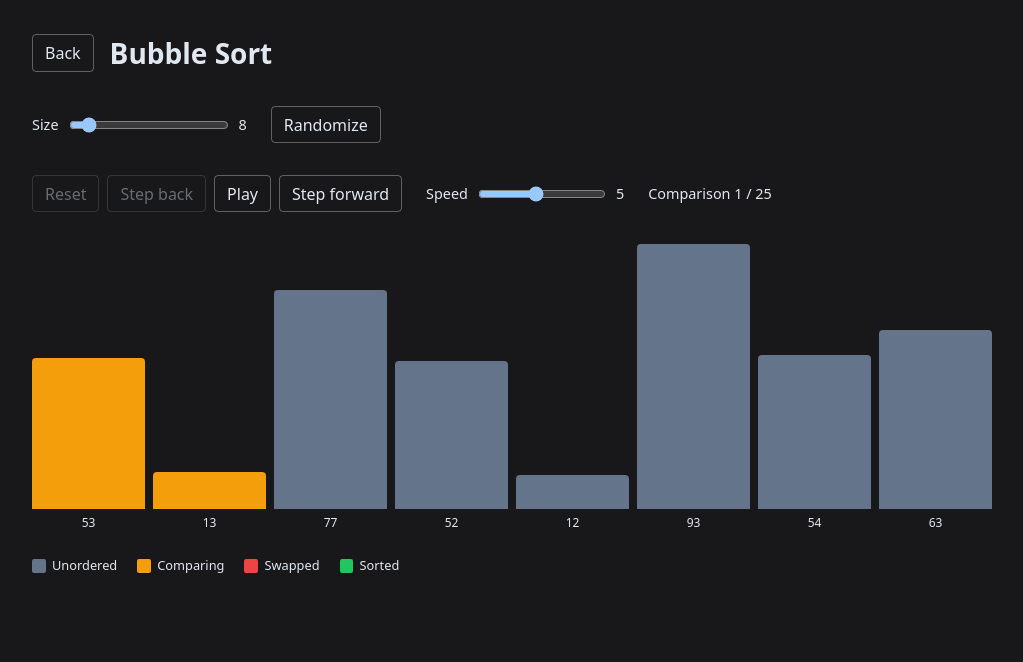
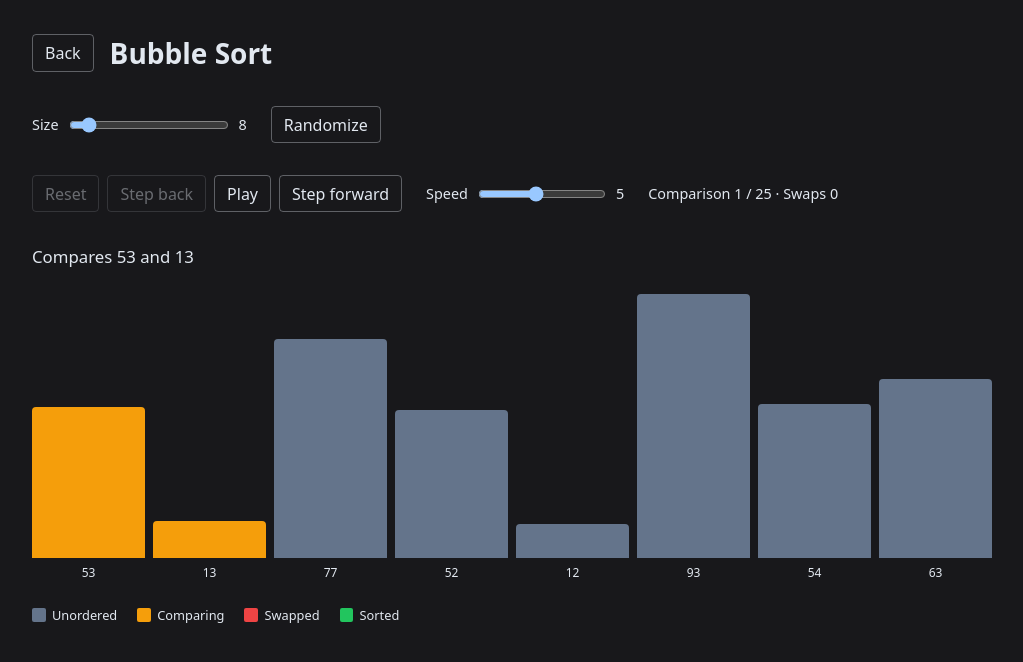
Before and after one commit to nicopowell/informatics-lab, a React (Vite) app: page / in a window 1280 px wide. Both pictures are taken after a click on the button "Explore Bubble Sort". Shown: the top 662 px of the page, without its empty margins (128-1151 px from the left). Built offline with nearby package versions, Linux system fonts and the light colour scheme.

Commit message:
feat: explain the current bubble sort step

```diff
--- a/src/algorithms/bubble-sort/BubbleSortPage.tsx
+++ b/src/algorithms/bubble-sort/BubbleSortPage.tsx
@@ -4,7 +4,7 @@ import ArrayBars from './ArrayBars'
 import PlaybackControls from './PlaybackControls'
 import { createRandomArray, generateBubbleSortSteps } from './bubbleSort'
 import { frameMovement, toVisualFrames } from './visualFrames'
-import type { FrameMovement } from './visualFrames'
+import type { BubbleSortFrame, FrameMovement } from './visualFrames'
 import './bubbleSort.css'
 
 const MIN_SIZE = 5
@@ -12,6 +12,23 @@ const MAX_SIZE = 40
 const INITIAL_SIZE = 8
 const INITIAL_SPEED = 5
 const MAX_DELAY = 1000
+
+function describeFrame(frame: BubbleSortFrame): string {
+  if (frame.kind === 'done' || frame.comparing === null) {
+    return 'The array is sorted'
+  }
+
+  const [leftIndex, rightIndex] = frame.comparing
+
+  if (frame.kind === 'compare') {
+    return `Compares ${frame.values[leftIndex]} and ${frame.values[rightIndex]}`
+  }
+
+  // This frame already shows the exchanged order, so the larger value sits on
+  // the right and the smaller one on the left.
+  const [larger, smaller] = [frame.values[rightIndex], frame.values[leftIndex]]
+  return `${larger} > ${smaller}, so they exchange places`
+}
 
 type BubbleSortPageProps = {
   onBack: () => void
@@ -127,6 +144,7 @@ function BubbleSortPage({ onBack }: BubbleSortPageProps) {
         atEnd={frameIndex >= lastFrameIndex}
         comparison={frame.comparison}
         totalComparisons={totalComparisons}
+        swaps={frame.swaps}
         isDone={frame.kind === 'done'}
         speed={speed}
         onPlayPause={handlePlayPause}
@@ -136,6 +154,10 @@ function BubbleSortPage({ onBack }: BubbleSortPageProps) {
         onSpeedChange={setSpeed}
       />
 
+      <p className="step-description" aria-live="polite">
+        {describeFrame(frame)}
+      </p>
+
       <ArrayBars frame={frame} movement={movement} />
     </main>
   )
--- a/src/algorithms/bubble-sort/PlaybackControls.tsx
+++ b/src/algorithms/bubble-sort/PlaybackControls.tsx
@@ -7,6 +7,7 @@ type PlaybackControlsProps = {
   atEnd: boolean
   comparison: number
   totalComparisons: number
+  swaps: number
   isDone: boolean
   speed: number
   onPlayPause: () => void
@@ -22,6 +23,7 @@ function PlaybackControls({
   atEnd,
   comparison,
   totalComparisons,
+  swaps,
   isDone,
   speed,
   onPlayPause,
@@ -61,6 +63,8 @@ function PlaybackControls({
 
       <span className="playback__progress">
         {isDone ? 'Sorted' : `Comparison ${comparison} / ${totalComparisons}`}
+        {' · '}
+        Swaps {swaps}
       </span>
     </div>
   )
--- a/src/algorithms/bubble-sort/bubbleSort.css
+++ b/src/algorithms/bubble-sort/bubbleSort.css
@@ -88,6 +88,12 @@
 
 .bubble-sort h1 {
   font-size: 1.75rem;
+}
+
+.step-description {
+  min-height: 1.5rem;
+  margin: 0 0 1.5rem;
+  font-size: 1.05rem;
 }
 
 .bars {
```
